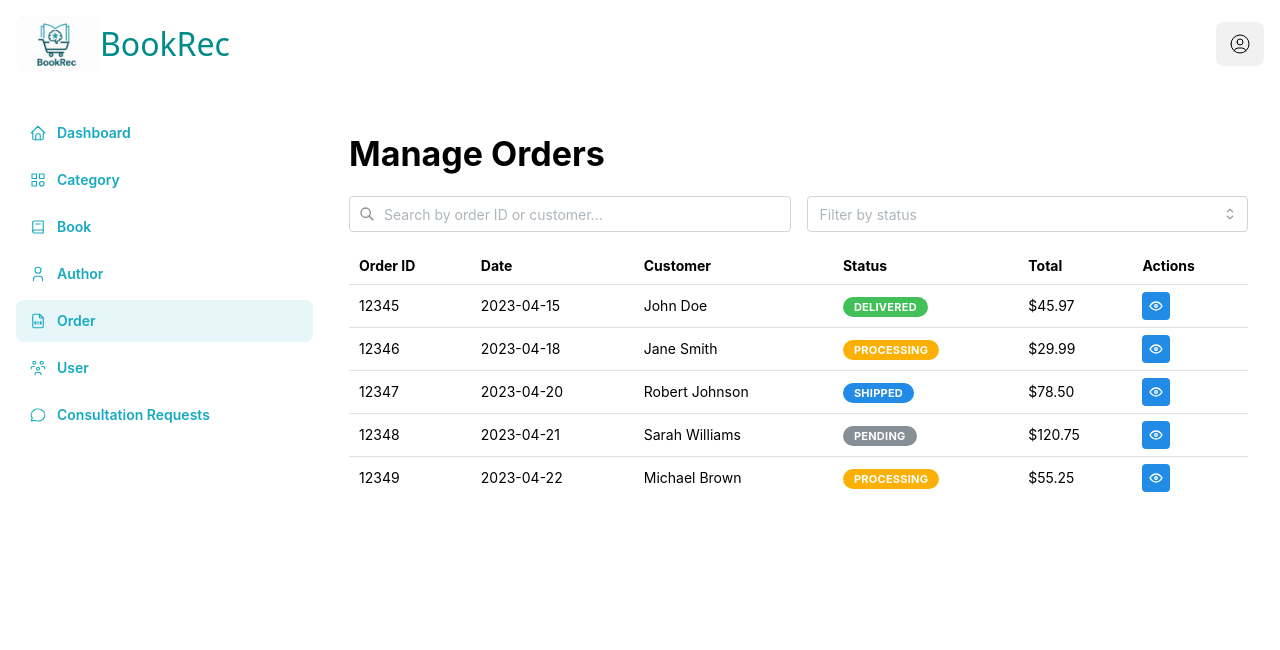
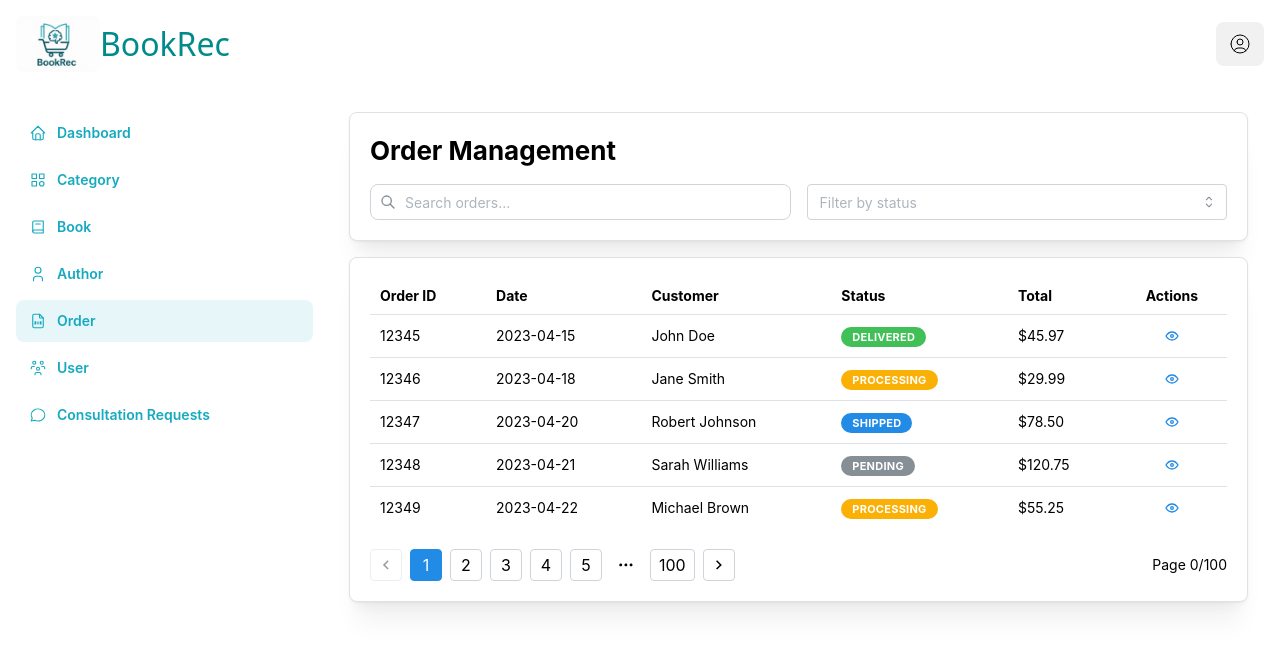
Before and after one commit to hwuhuynguyen/bookstore-frontend, a React (Vite) app: page /admin/orders in a window 1280 px wide. Shown: the top 650 px of the page. Built offline with nearby package versions, Linux system fonts and the light colour scheme; no server answers; a web font is replaced by a local one.

Commit message:
feat: update UI for order management page for admin

```diff
--- a/src/pages/AdminOrderPage/AdminOrderPage.tsx
+++ b/src/pages/AdminOrderPage/AdminOrderPage.tsx
@@ -1,51 +1,109 @@
-import { Container, Title, Table, Group, Badge, ActionIcon, Select, TextInput } from '@mantine/core';
-import { useState } from 'react';
-import { IconEye, IconSearch } from '@tabler/icons-react';
+import {
+  Container,
+  Title,
+  Table,
+  Group,
+  Badge,
+  ActionIcon,
+  Select,
+  TextInput,
+  Card,
+  Stack,
+  Pagination,
+  Text,
+} from "@mantine/core";
+import { useState } from "react";
+import {
+  IconEye,
+  IconSearch,
+} from "@tabler/icons-react";
 
 const AdminOrderPage = () => {
-  const [searchQuery, setSearchQuery] = useState('');
+  const [searchQuery, setSearchQuery] = useState("");
   const [statusFilter, setStatusFilter] = useState<string | null>(null);
+  const [activePage, setActivePage] = useState(0);
 
   // Mock orders data
   const orders = [
-    { id: '12345', date: '2023-04-15', customer: 'John Doe', status: 'Delivered', total: 45.97 },
-    { id: '12346', date: '2023-04-18', customer: 'Jane Smith', status: 'Processing', total: 29.99 },
-    { id: '12347', date: '2023-04-20', customer: 'Robert Johnson', status: 'Shipped', total: 78.50 },
-    { id: '12348', date: '2023-04-21', customer: 'Sarah Williams', status: 'Pending', total: 120.75 },
-    { id: '12349', date: '2023-04-22', customer: 'Michael Brown', status: 'Processing', total: 55.25 },
+    {
+      id: "12345",
+      date: "2023-04-15",
+      customer: "John Doe",
+      status: "Delivered",
+      total: 45.97,
+    },
+    {
+      id: "12346",
+      date: "2023-04-18",
+      customer: "Jane Smith",
+      status: "Processing",
+      total: 29.99,
+    },
+    {
+      id: "12347",
+      date: "2023-04-20",
+      customer: "Robert Johnson",
+      status: "Shipped",
+      total: 78.5,
+    },
+    {
+      id: "12348",
+      date: "2023-04-21",
+      customer: "Sarah Williams",
+      status: "Pending",
+      total: 120.75,
+    },
+    {
+      id: "12349",
+      date: "2023-04-22",
+      customer: "Michael Brown",
+      status: "Processing",
+      total: 55.25,
+    },
   ];
 
   // Filter orders based on search and status
-  const filteredOrders = orders.filter(order =>
-    (searchQuery === '' ||
+  const filteredOrders = orders.filter(
+    (order) =>
+      (searchQuery === "" ||
         order.id.includes(searchQuery) ||
         order.customer.toLowerCase().includes(searchQuery.toLowerCase())) &&
       (statusFilter === null || order.status === statusFilter)
   );
 
   // Get unique statuses for the dropdown
-  const statuses = Array.from(new Set(orders.map(order => order.status)));
+  const statuses = Array.from(new Set(orders.map((order) => order.status)));
 
   return (
     <Container size="xl">
-      <Title order={1} my="lg">Manage Orders</Title>
-
-      <Group grow mb="md">
+      <Card radius="md" shadow="lg" p="lg" mb="md" withBorder>
+        <Stack>
+          <Group justify="space-between">
+            <Title order={2}>Order Management</Title>
+          </Group>
+          <Group grow>
             <TextInput
-          placeholder="Search by order ID or customer..."
+              placeholder="Search orders..."
               value={searchQuery}
               onChange={(e) => setSearchQuery(e.target.value)}
               leftSection={<IconSearch size={16} />}
+              radius="md"
             />
             <Select
               placeholder="Filter by status"
               value={statusFilter}
               onChange={setStatusFilter}
-          data={statuses.map(status => ({ value: status, label: status }))}
+              data={statuses.map((status) => ({
+                value: status,
+                label: status,
+              }))}
               clearable
             />
           </Group>
+        </Stack>
+      </Card>
 
+      <Card radius="md" shadow="lg" p="lg" mb="md" withBorder>
         <Table>
           <Table.Thead>
             <Table.Tr>
@@ -54,11 +112,11 @@ const AdminOrderPage = () => {
               <Table.Th>Customer</Table.Th>
               <Table.Th>Status</Table.Th>
               <Table.Th>Total</Table.Th>
-            <Table.Th>Actions</Table.Th>
+              <Table.Th style={{ textAlign: "center" }}>Actions</Table.Th>
             </Table.Tr>
           </Table.Thead>
           <Table.Tbody>
-          {filteredOrders.map(order => (
+            {filteredOrders.map((order) => (
               <Table.Tr key={order.id}>
                 <Table.Td>{order.id}</Table.Td>
                 <Table.Td>{order.date}</Table.Td>
@@ -66,9 +124,13 @@ const AdminOrderPage = () => {
                 <Table.Td>
                   <Badge
                     color={
-                    order.status === 'Delivered' ? 'green' :
-                    order.status === 'Shipped' ? 'blue' :
-                    order.status === 'Processing' ? 'yellow' : 'gray'
+                      order.status === "Delivered"
+                        ? "green"
+                        : order.status === "Shipped"
+                        ? "blue"
+                        : order.status === "Processing"
+                        ? "yellow"
+                        : "gray"
                     }
                   >
                     {order.status}
@@ -76,14 +138,30 @@ const AdminOrderPage = () => {
                 </Table.Td>
                 <Table.Td>${order.total.toFixed(2)}</Table.Td>
                 <Table.Td>
-                <ActionIcon color="blue">
+                  <Group gap="xs" justify="center">
+                    <ActionIcon variant="subtle" radius={"md"}>
                       <IconEye size={16} />
                     </ActionIcon>
+                  </Group>
                 </Table.Td>
               </Table.Tr>
             ))}
           </Table.Tbody>
         </Table>
+        <Group justify="space-between" mt={"lg"}>
+          <Pagination
+            total={100}
+            onChange={(page: number) =>
+              page !== activePage && setActivePage(page)
+            }
+          />
+          <Text>
+            <Text component="span" size="sm">
+              Page {activePage}/{100}
+            </Text>
+          </Text>
+        </Group>
+      </Card>
     </Container>
   );
 };
--- a/src/pages/ClientBookDetailPage/ClientBookDetailPage.tsx
+++ b/src/pages/ClientBookDetailPage/ClientBookDetailPage.tsx
@@ -14,7 +14,6 @@ import {
   ActionIcon,
   Container,
   Paper,
-  rem,
   Stack,
   useMantineTheme,
   Progress,
@@ -96,7 +95,7 @@ export default function ClientBookDetailPage() {
                 fit="contain"
               />
               <Button fullWidth variant="outline" color="gray" mt="md">
-                Xem trước
+                Preview
               </Button>
             </Box>
           </Grid.Col>
```
Lines whose indentation alone changed are shown as unchanged.
